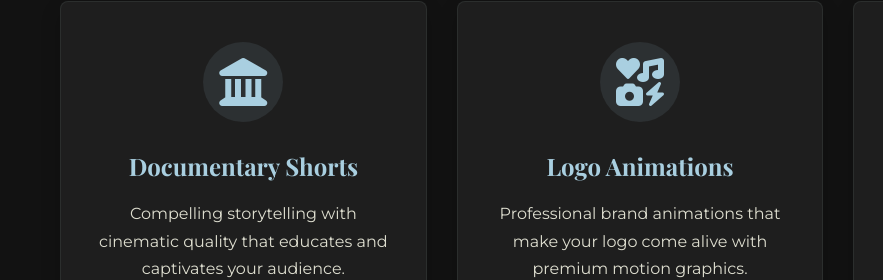
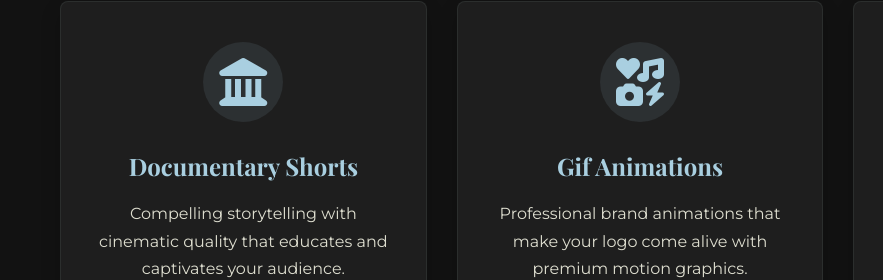
Before and after one commit to Noxmn/hm, a plain HTML site: page index.html in a window 1280 px wide. Shown: the part 2432-2712 px from the top of the page, 0-883 px from the left. Drawn offline with nearby package versions, Linux system fonts and the light colour scheme.

Commit message:
Update index.html

```diff
--- a/index.html
+++ b/index.html
@@ -933,7 +933,7 @@
                     <div class="service-icon">
                         <i class="fas fa-icons"></i>
                     </div>
-                    <h3>Logo Animations</h3>
+                    <h3>Gif Animations</h3>
                     <p>Professional brand animations that make your logo come alive with premium motion graphics.</p>
                 </div>
                 <div class="service-card">
```
